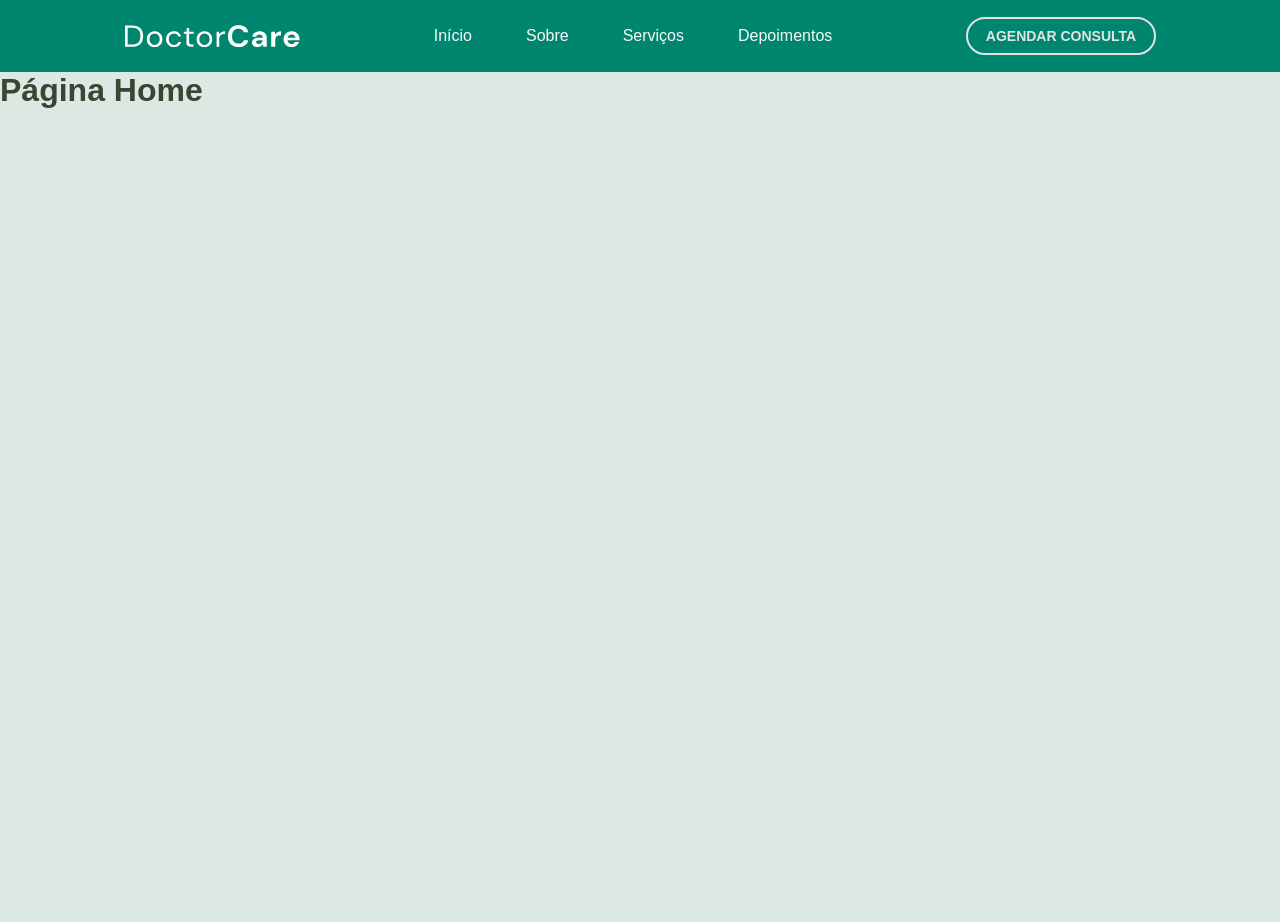
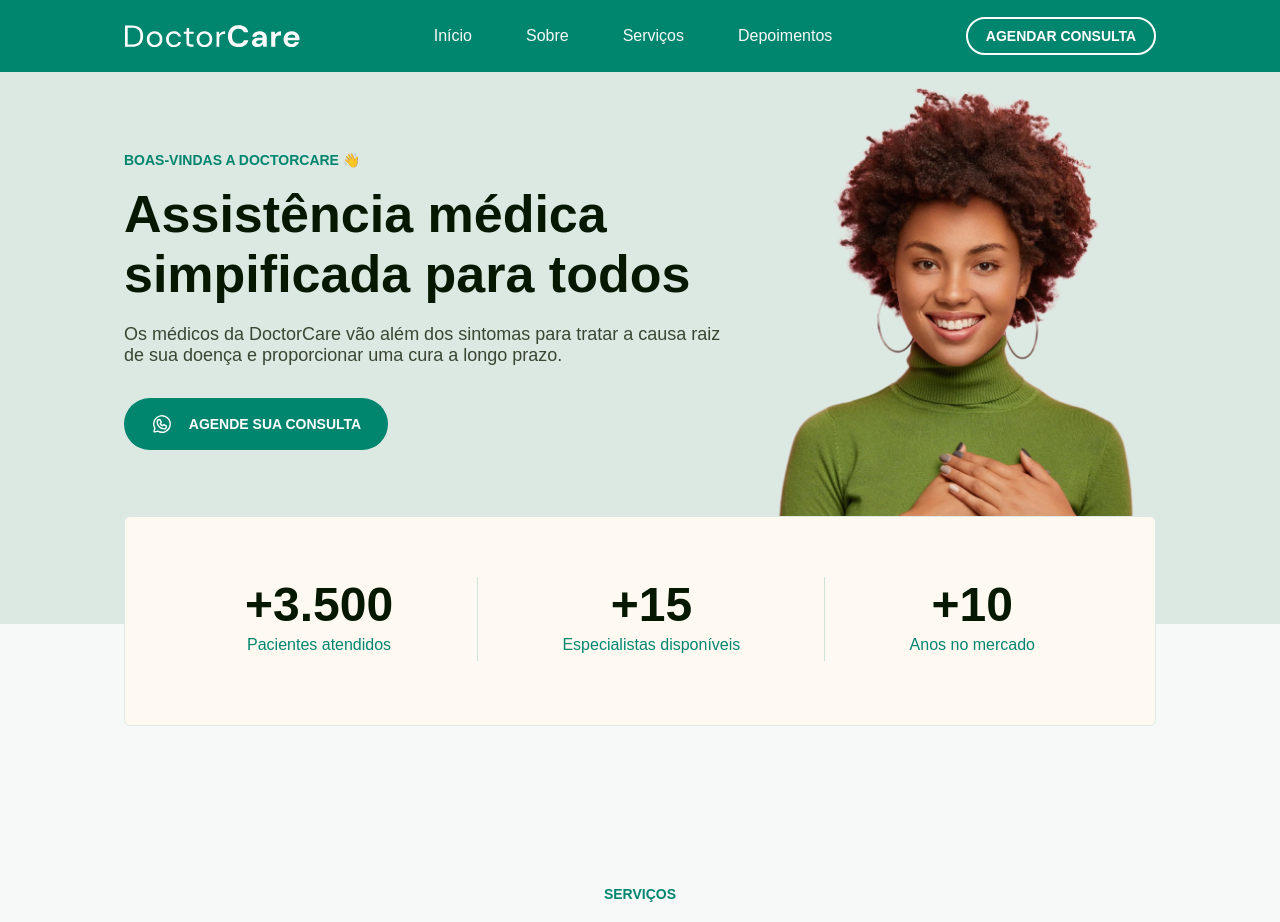
Before and after one commit to gabrieldouurado/doctor-care, a React (Vite) app: page / in a window 1280 px wide. Shown: the top 922 px of the page. Before the commit the page ends 800 px from the top, so only its background shows below. Built offline with nearby package versions, Linux system fonts and the light colour scheme.

Commit message:
Add presentation section

```diff
--- a/package.json
+++ b/package.json
@@ -9,6 +9,7 @@
     "preview": "vite preview"
   },
   "dependencies": {
+    "phosphor-react": "^1.4.1",
     "react": "^18.2.0",
     "react-dom": "^18.2.0",
     "styled-components": "^5.3.6"
--- a/src/pages/Home/index.tsx
+++ b/src/pages/Home/index.tsx
@@ -1,10 +1,106 @@
 import { Header } from '../../components/Header'
+import { CheckCircle, WhatsappLogo } from 'phosphor-react'
+import {
+  CardsDiv,
+  CardsServices,
+  DashboardInformation,
+  HomeConainer,
+  InformationComponent,
+  PresentationSection,
+  ScheduleButton,
+  ServiceSection,
+  ServiceTitles,
+  TextPresentation,
+  VerticalLine,
+  WelcomeMessage,
+  WelcomeSubtitle,
+  WelcomeTitle,
+} from './styles'
+
+import peopleImage from '../../assets/people.png'
 
 export function Home() {
   return (
     <>
       <Header />
-      <h1>Página Home</h1>
+      <HomeConainer>
+        <PresentationSection>
+          <TextPresentation>
+            <WelcomeMessage>BOAS-VINDAS A DOCTORCARE 👋</WelcomeMessage>
+            <WelcomeTitle>
+              Assistência médica simpificada para todos
+            </WelcomeTitle>
+            <WelcomeSubtitle>
+              Os médicos da DoctorCare vão além dos sintomas para tratar a causa
+              raiz de sua doença e proporcionar uma cura a longo prazo.
+            </WelcomeSubtitle>
+            <ScheduleButton>
+              <WhatsappLogo size={22} /> AGENDE SUA CONSULTA
+            </ScheduleButton>
+          </TextPresentation>
+          <img src={peopleImage} alt="" />
+        </PresentationSection>
+        <ServiceSection>
+          <DashboardInformation>
+            <InformationComponent>
+              <span>+3.500</span>
+              Pacientes atendidos
+            </InformationComponent>
+            <VerticalLine />
+            <InformationComponent>
+              <span>+15</span>
+              Especialistas disponíveis
+            </InformationComponent>
+            <VerticalLine />
+            <InformationComponent>
+              <span>+10</span>
+              Anos no mercado
+            </InformationComponent>
+          </DashboardInformation>
+          <ServiceTitles>
+            SERVIÇOS
+            <span>Como podemos ajudá-lo a se sentir melhor?</span>
+          </ServiceTitles>
+          <CardsDiv>
+            <CardsServices>
+              <CheckCircle size={26} weight="duotone" />
+              <span>Problemas digestivos</span>
+              Amet minim mollit non deserunt ullamco est sit aliqua dolor do
+              amet sint. Velit officia consequat duis enim.
+            </CardsServices>
+            <CardsServices>
+              <CheckCircle size={26} weight="duotone" />
+              <span>Saúde Hormonal</span>
+              Amet minim mollit non deserunt ullamco est sit aliqua dolor do
+              amet sint. Velit officia consequat duis enim.
+            </CardsServices>
+            <CardsServices>
+              <CheckCircle size={26} weight="duotone" />
+              <span>Bem-estar mental</span>
+              Amet minim mollit non deserunt ullamco est sit aliqua dolor do
+              amet sint. Velit officia consequat duis enim.
+            </CardsServices>
+            <CardsServices>
+              <CheckCircle size={26} weight="duotone" />
+              <span>Cuidados pediátricos</span>
+              Amet minim mollit non deserunt ullamco est sit aliqua dolor do
+              amet sint. Velit officia consequat duis enim.
+            </CardsServices>
+            <CardsServices>
+              <CheckCircle size={26} weight="duotone" />
+              <span>Autoimune e inflamação</span>
+              Amet minim mollit non deserunt ullamco est sit aliqua dolor do
+              amet sint. Velit officia consequat duis enim.
+            </CardsServices>
+            <CardsServices>
+              <CheckCircle size={26} weight="duotone" />
+              <span>Saúde do Coração</span>
+              Amet minim mollit non deserunt ullamco est sit aliqua dolor do
+              amet sint. Velit officia consequat duis enim.
+            </CardsServices>
+          </CardsDiv>
+        </ServiceSection>
+      </HomeConainer>
     </>
   )
 }
--- a/src/pages/Home/styles.ts
+++ b/src/pages/Home/styles.ts
@@ -0,0 +1,163 @@
+import styled from 'styled-components'
+
+export const HomeConainer = styled.div``
+
+export const PresentationSection = styled.div`
+  display: flex;
+  flex-direction: row;
+  justify-content: space-between;
+  padding-bottom: 3.5rem;
+
+  padding: 0 7.75rem;
+
+  img {
+    margin-top: 0.75rem;
+    height: 33.75rem;
+  }
+`
+
+export const TextPresentation = styled.div`
+  max-width: 38.8125rem;
+  padding-top: 5rem;
+`
+
+export const WelcomeMessage = styled.div`
+  font-size: 0.875rem;
+  font-weight: bold;
+  color: ${(props) => props.theme['brand-green']};
+  padding-bottom: 1rem;
+`
+export const WelcomeTitle = styled.div`
+  font-size: 3.25rem;
+  font-weight: bold;
+  color: ${(props) => props.theme['gray-headline']};
+
+  padding-bottom: 1.25rem;
+`
+export const WelcomeSubtitle = styled.div`
+  font-size: 1.125rem;
+  color: ${(props) => props.theme['gray-paragraph']};
+
+  padding-bottom: 2rem;
+`
+
+export const ScheduleButton = styled.button`
+  display: flex;
+  align-items: center;
+  justify-content: center;
+  gap: 1rem;
+
+  width: 16.5rem;
+  height: 3.25rem;
+
+  font-size: 0.875rem;
+  font-weight: bold;
+  color: ${(props) => props.theme.white};
+  background: ${(props) => props.theme['brand-green']};
+
+  border: transparent;
+  border-radius: 9999px;
+
+  transition: background-color 150ms;
+  &:hover {
+    background: ${(props) => props.theme['brand-green-hover']};
+  }
+`
+export const ServiceSection = styled.div`
+  display: flex;
+  flex-direction: column;
+  align-items: center;
+  padding: 0 7.75rem;
+  padding-bottom: 10rem;
+
+  background: ${(props) => props.theme['brand-green-light-02']};
+`
+
+export const DashboardInformation = styled.div`
+  display: flex;
+  justify-content: space-between;
+  position: relative;
+  width: 100%;
+  padding: 3.75rem 7.5rem;
+  height: 13.125rem;
+  margin-top: -6.75rem;
+  background: ${(props) => props.theme['brand-beige']};
+  border-radius: 6px;
+  border: 1px solid ${(props) => props.theme['brand-green-light']};
+`
+export const InformationComponent = styled.div`
+  display: flex;
+  align-items: center;
+  flex-direction: column;
+  gap: 4px;
+
+  color: ${(props) => props.theme['brand-green']};
+
+  span {
+    font-size: 3rem;
+    font-weight: bold;
+    color: ${(props) => props.theme['gray-headline']};
+  }
+`
+export const VerticalLine = styled.div`
+  border-left: 1px solid ${(props) => props.theme['brand-green']};
+  height: 5.25rem;
+  opacity: 0.2;
+`
+
+export const ServiceTitles = styled.div`
+  display: flex;
+  flex-direction: column;
+  align-items: center;
+
+  padding-top: 10rem;
+  padding-bottom: 4rem;
+
+  width: 31rem;
+
+  font-size: 0.875rem;
+  font-weight: bold;
+  color: ${(props) => props.theme['brand-green']};
+
+  span {
+    padding-top: 1rem;
+    text-align: center;
+    font-size: 2.5rem;
+    font-weight: bold;
+    color: ${(props) => props.theme['gray-headline']};
+  }
+`
+
+export const CardsDiv = styled.div`
+  display: flex;
+  gap: 2.5rem;
+  flex-wrap: wrap;
+`
+
+export const CardsServices = styled.div`
+  display: flex;
+  flex-direction: column;
+  padding: 1.5rem;
+  gap: 1rem;
+  width: 21.75rem;
+  height: 13rem;
+
+  color: ${(props) => props.theme['gray-paragraph']};
+
+  border: 1px solid ${(props) => props.theme['brand-green-light']};
+  border-radius: 6px;
+  background: ${(props) => props.theme.white};
+
+  span {
+    font-size: 1.5rem;
+    font-weight: bold;
+    color: ${(props) => props.theme['gray-headline']};
+  }
+  svg {
+    color: ${(props) => props.theme['brand-green']};
+  }
+`
+export const AboutSection = styled.div`
+  padding: 10rem 0;
+  background: ${(props) => props.theme['brand-beige']};
+`
--- a/src/styles/themes/default.ts
+++ b/src/styles/themes/default.ts
@@ -2,9 +2,10 @@ export const defaultTheme = {
   'brand-green': '#00856f',
   'brand-green-light': '#dce9e2',
   'brand-green-light-02': '#f7f9f9',
+  'brand-beige': '#fffaf1',
   'brand-green-hover': '#00453a',
 
   'gray-headline': '#061800',
   'gray-paragraph': '#384633',
-  white: '#e3e3e3',
+  white: '#fff',
 }
```
Also changed, not shown: src/assets/people.png (added), 1 other file (tests, documents, lock files or other folders).
